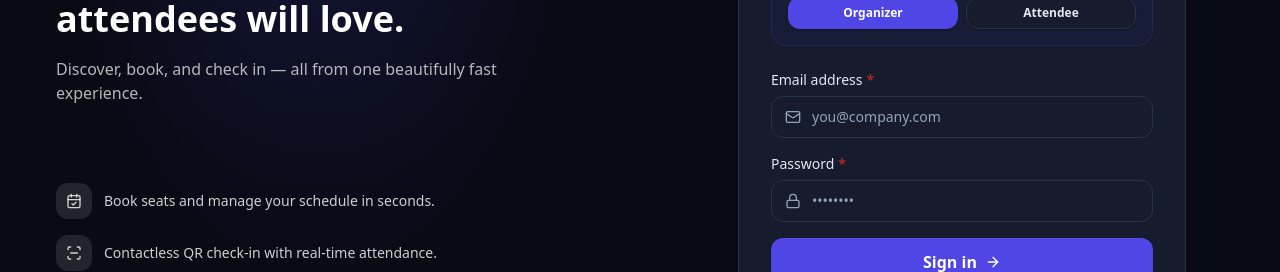
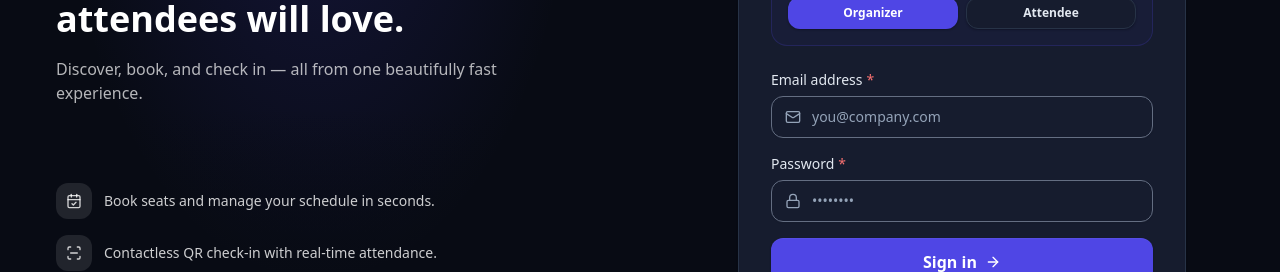
Before and after one commit to stanslausmuuo-spec/EMS, a React (Vite) app in the folder frontend/: page /login in a window 1280 px wide. Shown: the part 294-566 px from the top of the page. Built offline with nearby package versions, Linux system fonts and the light colour scheme; no server answers.

Commit message:
chore: usability hardening and award audit

```diff
--- a/frontend/src/components/EventCard.jsx
+++ b/frontend/src/components/EventCard.jsx
@@ -42,7 +42,7 @@ export function EventCard({ event, index = 0, saved, onToggleSave }) {
             {event.category}
           </span>
           {soldOut && (
-            <span className="absolute right-4 top-4 rounded-full bg-danger px-2.5 py-1 text-xs font-semibold text-white">
+            <span className="absolute right-4 top-4 rounded-full bg-danger px-2.5 py-1 text-xs font-semibold text-danger-foreground">
               Sold out
             </span>
           )}
--- a/frontend/src/components/ui/Button.jsx
+++ b/frontend/src/components/ui/Button.jsx
@@ -17,7 +17,7 @@ const buttonVariants = cva(
         subtle: 'bg-muted text-foreground hover:bg-muted/70',
         accent:
           'bg-accent text-accent-foreground shadow-surface hover:bg-accent/90 hover:shadow-glow-accent',
-        danger: 'bg-danger text-white shadow-surface hover:bg-danger/90',
+        danger: 'bg-danger text-danger-foreground shadow-surface hover:bg-danger/90',
         success: 'bg-success text-white shadow-surface hover:bg-success/90',
         link: 'text-primary underline-offset-4 hover:underline',
       },
--- a/frontend/src/index.css
+++ b/frontend/src/index.css
@@ -11,7 +11,7 @@
     --muted: 243 241 237;
     --muted-foreground: 91 93 107;
     --border: 228 225 218;
-    --input: 228 225 218;
+    --input: 130 138 155;
     --ring: 79 70 229;
     --primary: 79 70 229;
     --primary-foreground: 255 255 255;
@@ -20,9 +20,9 @@
     --success: 16 185 129;
     --success-foreground: 6 78 59;
     --warning: 245 158 11;
-    --warning-foreground: 120 53 15;
-    --danger: 239 68 68;
-    --danger-foreground: 127 29 29;
+    --warning-foreground: 107 46 11;
+    --danger: 220 38 38;
+    --danger-foreground: 255 255 255;
   }
 
   .dark {
@@ -33,7 +33,7 @@
     --muted: 30 38 58;
     --muted-foreground: 148 163 184;
     --border: 39 51 71;
-    --input: 39 51 71;
+    --input: 100 110 130;
     --ring: 129 140 248;
     --primary: 79 70 229;
     --primary-foreground: 255 255 255;
@@ -43,8 +43,8 @@
     --success-foreground: 6 78 59;
     --warning: 251 191 36;
     --warning-foreground: 69 26 3;
-    --danger: 220 38 38;
-    --danger-foreground: 255 255 255;
+    --danger: 248 113 113;
+    --danger-foreground: 69 10 10;
   }
 
   * {
--- a/frontend/src/pages/EventDetail.jsx
+++ b/frontend/src/pages/EventDetail.jsx
@@ -162,7 +162,7 @@ export default function EventDetail() {
                 {event.category}
               </span>
               {soldOut ? (
-                <span className="rounded-full bg-danger px-3 py-1 text-xs font-semibold">Sold out</span>
+                <span className="rounded-full bg-danger px-3 py-1 text-xs font-semibold text-danger-foreground">Sold out</span>
               ) : left <= 15 ? (
                 <span className="rounded-full bg-warning px-3 py-1 text-xs font-semibold text-warning-foreground">
                   Only {left} seats left
--- a/frontend/src/pages/Home.jsx
+++ b/frontend/src/pages/Home.jsx
@@ -120,7 +120,7 @@ export default function Home() {
             <motion.span
               initial={{ opacity: 0, y: 10 }}
               animate={{ opacity: 1, y: 0 }}
-              className="inline-flex items-center gap-2 rounded-full border border-border bg-card/70 px-3 py-1 text-xs font-semibold text-muted-foreground backdrop-blur"
+              className="inline-flex items-center gap-2 rounded-full border border-border bg-card px-3 py-1 text-xs font-semibold text-muted-foreground"
             >
               <Sparkles className="h-3.5 w-3.5 text-primary" />
               Zero-overbook ticketing · Offline-first check-in
```
